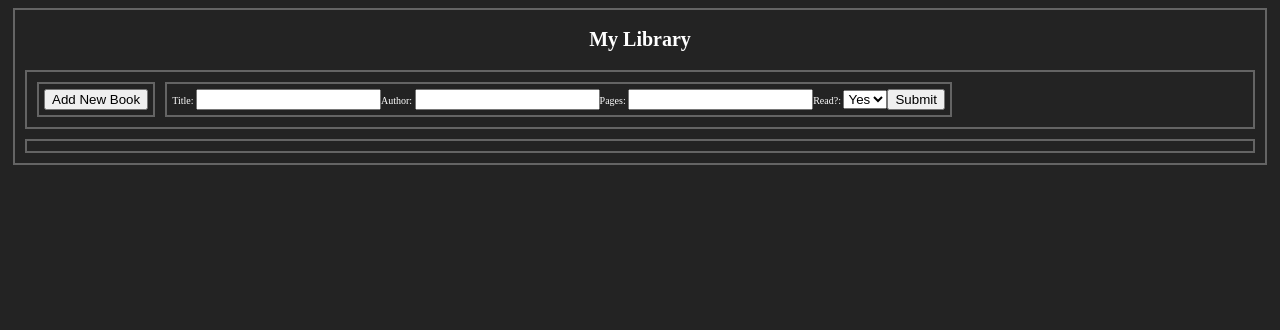
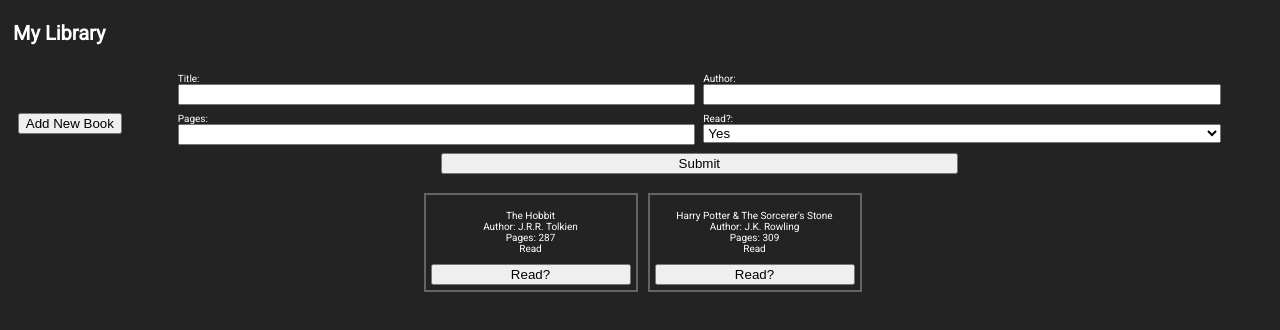
Before and after one commit to juanoxmar/library, a plain HTML site: page index.html in a window 1280 px wide. Both pictures are taken after a click on the button "Add New Book". Drawn offline with Linux system fonts and the light colour scheme.

Commit message:
layout complete

```diff
--- a/index.html
+++ b/index.html
@@ -2,6 +2,7 @@
 <html>
     <head>
         <link rel="stylesheet" href="style.css">
+        <link href="https://fonts.googleapis.com/css2?family=Roboto&display=swap" rel="stylesheet">
     </head>
     <body>
         <div class="container">
--- a/script.js
+++ b/script.js
@@ -28,9 +28,9 @@ book.prototype.render = function() {
 
     list.innerHTML = this.title;
     ulist.appendChild(list.cloneNode(true));
-    list.innerHTML = this.author;
+    list.innerHTML = 'Author: ' + this.author;
     ulist.appendChild(list.cloneNode(true));
-    list.innerHTML = this.pages;
+    list.innerHTML = 'Pages: ' + this.pages;
     ulist.appendChild(list.cloneNode(true));
     list.innerHTML = this.read;
     list.setAttribute('id', 'read' + i );
@@ -52,10 +52,10 @@ function read(){
     buttonClass[j].addEventListener('click', function(e){
         const readText = document.getElementById('read' + j);
 
-        if(myLibrary[j].read == 'read')
-            myLibrary[j].read = 'not read';
+        if(myLibrary[j].read == 'Read')
+            myLibrary[j].read = 'Not Read';
         else
-            myLibrary[j].read = 'read';
+            myLibrary[j].read = 'Read';
         readText.innerHTML = myLibrary[j].read;
     });
 };
@@ -64,6 +64,7 @@ document.getElementById('formButton').addEventListener('click', e => document.ge
 
 function forms(){
     const getForm = document.getElementById('form');
+    const div = document.createElement('div');
     const form = document.createElement('form');
     const label = document.createElement('label');
     const input = document.createElement('input');
@@ -76,38 +77,50 @@ function forms(){
 
     label.innerHTML = 'Title: ';
     label.setAttribute('for', 'title');
-    form.appendChild(label.cloneNode(true));
+    div.classList.add('formInputs');
+    div.appendChild(label);
     input.setAttribute('id', 'title');
-    form.appendChild(input.cloneNode(true));
+    div.appendChild(input);
+    form.appendChild(div.cloneNode(true));
 
     label.innerHTML = 'Author: ';
     label.setAttribute('for', 'author');
-    form.appendChild(label.cloneNode(true));
+    div.appendChild(label);
     input.setAttribute('id', 'author');
-    form.appendChild(input.cloneNode(true));
+    div.appendChild(input);
+    form.appendChild(div.cloneNode(true));
 
     label.innerHTML = 'Pages: ';
     label.setAttribute('for', 'pages');
-    form.appendChild(label.cloneNode(true));
+    div.appendChild(label);
     input.setAttribute('id', 'pages');
-    form.appendChild(input.cloneNode(true));
+    div.appendChild(input);
+    form.appendChild(div.cloneNode(true));
+
+    div.removeChild(input);
 
     label.innerHTML = 'Read?: ';
     label.setAttribute('for', 'read');
-    form.appendChild(label.cloneNode(true));
+    div.appendChild(label);
     option.innerHTML = 'Yes';
-    option.setAttribute('value', 'read');
+    option.setAttribute('value', 'Read');
     select.appendChild(option.cloneNode(true));
     option.innerHTML = 'No';
-    option.setAttribute('value', 'not read');
+    option.setAttribute('value', 'Not Read');
     select.appendChild(option.cloneNode(true));
     select.setAttribute('id', 'haveRead');
-    form.appendChild(select.cloneNode(true));
+    div.appendChild(select);
+    form.appendChild(div.cloneNode(true));
+
+    div.removeChild(select);
+    div.removeChild(label);
+
     submitBook.innerHTML = 'Submit';
     submitBook.setAttribute('id', 'submitBook');
     submitBook.setAttribute('type', 'button');
     submitBook.setAttribute('value', 'submit');
-    form.appendChild(submitBook.cloneNode(true));
+    div.appendChild(submitBook);
+    form.appendChild(div.cloneNode(true));
 
     document.getElementById('submitBook').addEventListener('click', function(e) {
         const bookTitle = document.getElementById('title').value;
@@ -122,3 +135,13 @@ function forms(){
         getForm.removeChild(form);
     });
 };
+
+const theHobbit = new book('The Hobbit', 'J.R.R. Tolkien', '287', 'Read');
+theHobbit.addBookToLibrary();
+theHobbit.render();
+read();
+
+const harryPotter = new book('Harry Potter & The Sorcerer\'s Stone', 'J.K. Rowling', '309', 'Read');
+harryPotter.addBookToLibrary();
+harryPotter.render();
+read();
--- a/style.css
+++ b/style.css
@@ -1,5 +1,6 @@
 html {
     font-size: 10px;
+    font-family: 'Roboto', sans-serif;
 }
 
 body {
@@ -8,23 +9,64 @@ body {
 }
 
 header {
-    text-align: center;
+    text-align: left;
 }
 
 .container {
     display: flex;
     flex-direction: column;
+    padding-left: 5px;
 }
 
 .bookForm {
     display: flex;
+    justify-items: center;
+    justify-content: center;
     flex-direction: row;
     width: auto;
+    align-items: center;
+}
+
+@media (max-width: 875px) {
+    .bookForm {
+        flex-direction: column;
+    }
+}
+
+#submitBookForm {
+    margin: 5px;
+    padding: 5px;
+
+    width: auto;
+    display: flex;
+    justify-content: center;
+    flex-direction: row;
+    flex-wrap: wrap;
+}
+
+@media (max-width: 620px) {
+    #submitBookForm {
+        flex-direction: column;
+    }
+}
+
+.formInputs {
+    display: flex;
+    flex-direction: column;
+    width: 46%;
+    margin: 2px;
+    padding: 2px;
 }
 
 @media (max-width: 800px) {
-    .bookForm {
-        flex-direction: column;
+    .formInputs {
+        width: 45%;
+    }
+}
+
+@media (max-width: 620px) {
+    .formInputs {
+        width: auto;
     }
 }
 
@@ -42,28 +84,30 @@ header {
     justify-content: center;
     justify-items: center;
     width: 200px;
-}
-
-.readButton {
-}
-
-.formButton {
-    width: auto;
-    display: flex;
-    justify-content: center;
-    align-content: center;
-}
-
-.form {
-    width: auto;
-}
-
-div {
     border: 2px solid rgb(100, 100, 100);
     margin: 5px;
     padding: 5px;
 }
 
+.formButton {
+    width: 12.5rem;
+    height: 3rem;
+    display: flex;
+    justify-items: center;
+    justify-content: center;
+    flex-direction: row;
+    align-items: center;
+}
+
+.form {
+    display: flex;
+    flex-direction: column;
+    width: 100%;
+    flex-grow: 4;
+}
+
 ul {
     list-style-type: none;
+    padding-left: 0;
+    text-align: center;
 }
```
